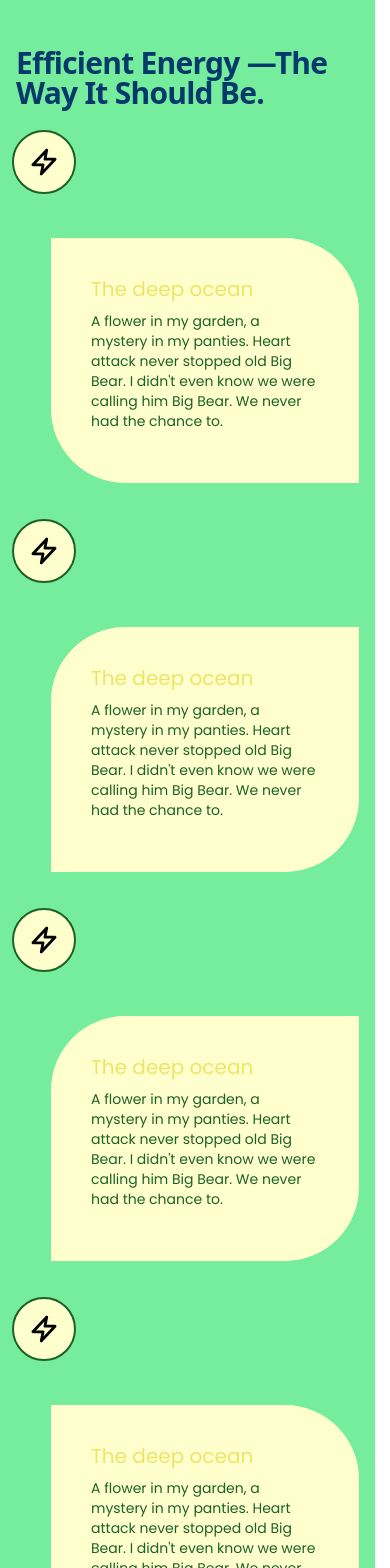
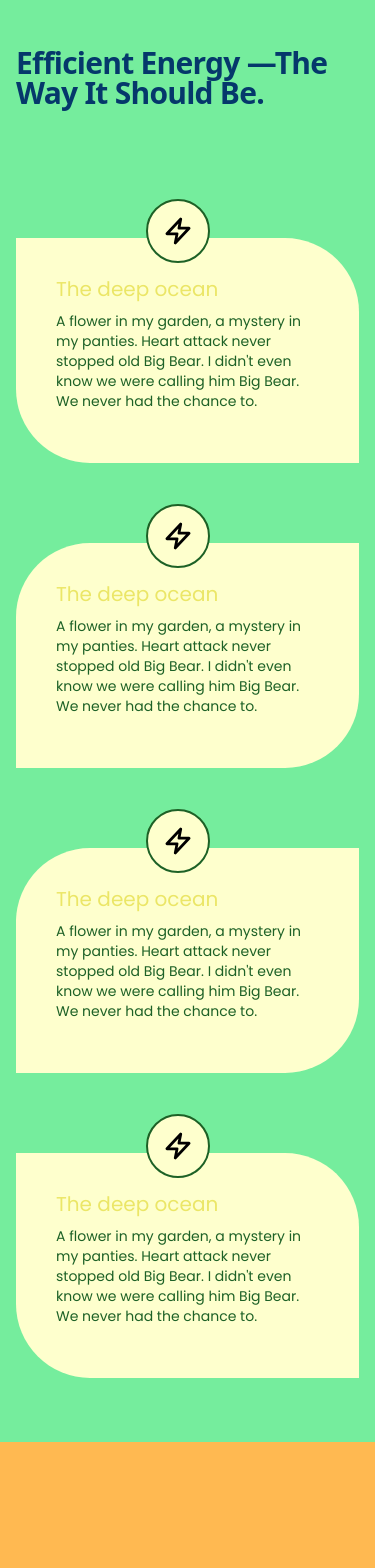
Before and after one commit to Raiyan109/vedic-energie-new, a React (Vite) app: page / in a window 390 px wide. Shown: the part 860-2428 px from the top of the page. Built offline with nearby package versions, Linux system fonts and the light colour scheme.

Commit message:
ciclealigned

```diff
--- a/src/components/Efficient.jsx
+++ b/src/components/Efficient.jsx
@@ -7,7 +7,7 @@ background-color:#75ed9d;
 scroll-snap-align:center;
 @media only screen and (max-width:600px){
 .circle{
-    margin-left:35px;
+    margin-left:90px;
 }
 }
 
@@ -23,9 +23,9 @@ const Efficient = () => {
                     </h2>
 
                 </div>
-                <div style={{gap:"9rem"}} className="grid gap-8 row-gap-10 lg:grid-cols-2">
-                    <div className="circle max-w-md sm:mx-auto sm:text-center rounded-tr-[74px] rounded-bl-[74px] bg-lightYellow border-none p-10">
-                        <div style={{transform:"translateY(-69px)"}} className="flex items-center justify-center w-16 h-16 mb-4 rounded-full bg-lightYellow border-2 border-green m-[-79px] sm:mx-auto sm:w-24 sm:h-24">
+                <div style={{gap:"5rem"}} className="grid gap-8 row-gap-10 lg:grid-cols-2">
+                    <div className=" max-w-md sm:mx-auto sm:text-center rounded-tr-[74px] rounded-bl-[74px] bg-lightYellow border-none p-10">
+                        <div className="circle flex items-center justify-center w-16 h-16 mb-4 rounded-full bg-lightYellow border-2 border-green m-[-79px] sm:mx-auto sm:w-24 sm:h-24">
                             <svg
                                 className="w-12 h-12 text-deep-purple-accent-400 sm:w-16 sm:h-16"
                                 stroke="currentColor"
@@ -51,8 +51,8 @@ const Efficient = () => {
 
                     </div>
 
-                    <div className="circle max-w-md sm:mx-auto sm:text-center rounded-tl-[74px] rounded-br-[74px] bg-lightYellow border-none p-10">
-                        <div style={{transform:"translateY(-69px)"}} className="flex items-center justify-center w-16 h-16 mb-4 rounded-full bg-lightYellow border-2 border-green m-[-79px] sm:mx-auto sm:w-24 sm:h-24">
+                    <div className=" max-w-md sm:mx-auto sm:text-center rounded-tl-[74px] rounded-br-[74px] bg-lightYellow border-none p-10">
+                        <div  className="circle flex items-center justify-center w-16 h-16 mb-4 rounded-full bg-lightYellow border-2 border-green m-[-79px] sm:mx-auto sm:w-24 sm:h-24">
                             <svg
                                 className="w-12 h-12 text-deep-purple-accent-400 sm:w-16 sm:h-16"
                                 stroke="currentColor"
@@ -76,8 +76,8 @@ const Efficient = () => {
 
                     </div>
 
-                    <div className="circle max-w-md sm:mx-auto sm:text-center rounded-tl-[74px] rounded-br-[74px] bg-lightYellow border-none p-10">
-                        <div style={{transform:"translateY(-69px)"}} className="flex items-center justify-center w-16 h-16 mb-4 rounded-full bg-lightYellow border-2 border-green m-[-79px] sm:mx-auto sm:w-24 sm:h-24">
+                    <div className="max-w-md sm:mx-auto sm:text-center rounded-tl-[74px] rounded-br-[74px] bg-lightYellow border-none p-10">
+                        <div  className="circle flex items-center justify-center w-16 h-16 mb-4 rounded-full bg-lightYellow border-2 border-green m-[-79px] sm:mx-auto sm:w-24 sm:h-24">
                             <svg
                                 className="w-12 h-12 text-deep-purple-accent-400 sm:w-16 sm:h-16"
                                 stroke="currentColor"
@@ -101,8 +101,8 @@ const Efficient = () => {
 
                     </div>
 
-                    <div className="circle max-w-md sm:mx-auto sm:text-center rounded-tr-[74px] rounded-bl-[74px] bg-lightYellow border-none p-10">
-                        <div style={{transform:"translateY(-69px)"}} className="flex items-center justify-center w-16 h-16 mb-4 rounded-full bg-lightYellow border-2 border-green m-[-79px] sm:mx-auto sm:w-24 sm:h-24">
+                    <div className="max-w-md sm:mx-auto sm:text-center rounded-tr-[74px] rounded-bl-[74px] bg-lightYellow border-none p-10">
+                        <div className="circle flex items-center justify-center w-16 h-16 mb-4 rounded-full bg-lightYellow border-2 border-green m-[-79px] sm:mx-auto sm:w-24 sm:h-24">
                             <svg
                                 className="w-12 h-12 text-deep-purple-accent-400 sm:w-16 sm:h-16"
                                 stroke="currentColor"
```
